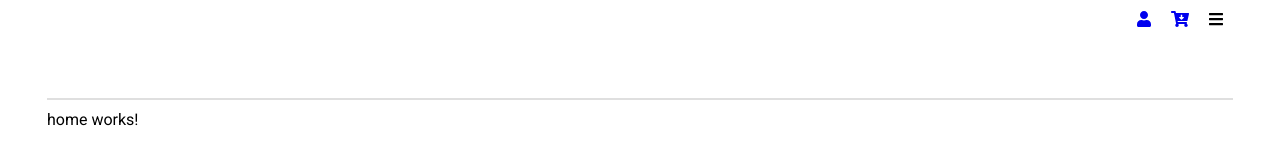
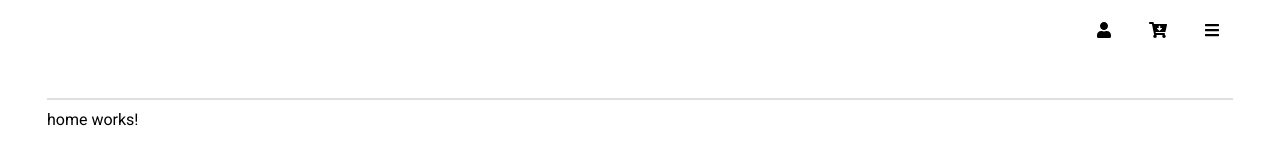
Before and after one commit to Dmitruk89/exadel-app, an Angular app: page /home in a window 1280 px wide. Shown: the top 160 px of the page. Built offline with nearby package versions, Linux system fonts and the light colour scheme.

Commit message:
refactor: navigation component with animation and without service

```diff
--- a/src/app/app-routing.module.ts
+++ b/src/app/app-routing.module.ts
@@ -5,6 +5,7 @@ import { ContactsComponent } from './pages/contacts/contacts.component';
 import { ShoppingCartComponent } from './pages/shopping-cart/shopping-cart.component';
 import { NgModule } from '@angular/core';
 import { RouterModule, Routes } from '@angular/router';
+import { BrowserAnimationsModule } from '@angular/platform-browser/animations';
 
 const routes: Routes = [
   { path: '', redirectTo: '/home', pathMatch: 'full' },
@@ -16,7 +17,7 @@ const routes: Routes = [
 ];
 
 @NgModule({
-  imports: [RouterModule.forRoot(routes)],
+  imports: [RouterModule.forRoot(routes), BrowserAnimationsModule],
   exports: [RouterModule],
 })
 export class AppRoutingModule {}
--- a/src/app/app.module.ts
+++ b/src/app/app.module.ts
@@ -10,7 +10,7 @@ import { UserPageComponent } from './pages/user-page/user-page.component';
 import { ContactsComponent } from './pages/contacts/contacts.component';
 import { HomeComponent } from './pages/home/home.component';
 import { NavigationComponent } from './components/navigation/navigation.component';
-import { faTimes } from '@fortawesome/free-solid-svg-icons';
+import { faTimes, faBars, faCartArrowDown, faUser } from '@fortawesome/free-solid-svg-icons';
 import { FontAwesomeModule, FaIconLibrary } from '@fortawesome/angular-fontawesome';
 import { ShoppingCartComponent } from './pages/shopping-cart/shopping-cart.component';
 
@@ -32,7 +32,9 @@ import { ShoppingCartComponent } from './pages/shopping-cart/shopping-cart.compo
 })
 export class AppModule {
   constructor(library: FaIconLibrary) {
-    // Add an icon to the library for convenient access in other components
     library.addIcons(faTimes);
+    library.addIcons(faBars);
+    library.addIcons(faCartArrowDown);
+    library.addIcons(faUser);
   }
 }
--- a/src/app/components/navigation/navigation.component.html
+++ b/src/app/components/navigation/navigation.component.html
@@ -1,8 +1,16 @@
 <nav>
-  <ul [ngClass]="{'visible': isNavShown}" class="navigation">
-    <li (click)="closeNav()" routerLink="/home" class="navigation__item">Home</li>
-    <li (click)="closeNav()" routerLink="/products" class="navigation__item">Products</li>
-    <li (click)="closeNav()" routerLink="/user-page" class="navigation__item">User page</li>
-    <li (click)="closeNav()" routerLink="/contacts" class="navigation__item">Contacts</li>
+  <ul [@openClose]="isVisible ? 'open' : 'closed'" (click)="hide()" class="navigation">
+    <li class="navigation__item">
+      <a routerLink="/home">Home</a>
+    </li>
+    <li class="navigation__item">
+      <a routerLink="/products">Products</a>
+    </li>
+    <li class="navigation__item">
+      <a routerLink="/user-page">User page</a>
+    </li>
+    <li class="navigation__item">
+      <a routerLink="/contacts">Contacts</a>
+    </li>
   </ul>
 </nav>
--- a/src/app/components/navigation/navigation.component.scss
+++ b/src/app/components/navigation/navigation.component.scss
@@ -1,17 +1,12 @@
 .navigation {
   position: fixed;
   top: 0;
-  left: -50vw;
   height: 100vh;
   width: 50vw;
   padding-top: 150px;
   padding-left: 20px;
   background-color: rgba(221, 221, 221, 0.63);
   transition: .5s;
-}
-
-.visible {
-  left: 0;
 }
 
 .navigation__item {
--- a/src/app/components/navigation/navigation.component.ts
+++ b/src/app/components/navigation/navigation.component.ts
@@ -1,22 +1,36 @@
-import { NavigationService } from './../../services/navigation.service';
-import { Component, OnInit } from '@angular/core';
+import { Component } from '@angular/core';
+import { trigger, state, style, animate, transition } from '@angular/animations';
 
 @Component({
   selector: 'app-navigation',
   templateUrl: './navigation.component.html',
   styleUrls: ['./navigation.component.scss'],
+  animations: [
+    trigger('openClose', [
+      transition('open <=> closed', [animate('.3s')]),
+      state(
+        'open',
+        style({
+          left: '0',
+        }),
+      ),
+      state(
+        'closed',
+        style({
+          left: '-50vw',
+        }),
+      ),
+    ]),
+  ],
 })
-export class NavigationComponent implements OnInit {
-  constructor(private navigationService: NavigationService) {}
-  isNavShown = false;
+export class NavigationComponent {
+  isVisible = false;
 
-  ngOnInit(): void {
-    this.navigationService.isNavigationShown.subscribe((data: boolean) => {
-      this.isNavShown = data;
-    });
+  hide(): void {
+    this.isVisible = false;
   }
 
-  closeNav(): void {
-    this.navigationService.isNavigationShown.next(false);
+  toggle(): void {
+    this.isVisible = !this.isVisible;
   }
 }
--- a/src/app/components/top-bar/top-bar.component.html
+++ b/src/app/components/top-bar/top-bar.component.html
@@ -1,13 +1,13 @@
 <header>
   <div class="wrapper">
     <div class="header_container">
-      <app-navigation></app-navigation>
+      <app-navigation #navigation></app-navigation>
       <div class="icon-container">
-        <a class="burger-button" (click)="closeNavigation()" routerLink="/user-page"><fa-icon [icon]="faUser"></fa-icon></a>
-        <a class="burger-button" (click)="closeNavigation()" routerLink="/shoping-cart"><fa-icon [icon]="faCartArrowDown"></fa-icon></a>
-        <a class="burger-button" (click)="toggleNavigation()">
-          <fa-icon *ngIf="!isNavShown" [icon]="faBars"></fa-icon>
-          <fa-icon *ngIf="isNavShown" [icon]="['fas', 'times']"></fa-icon>
+        <a class="header_icon" (click)="navigation.hide()" routerLink="/user-page"><fa-icon [icon]="['fas', 'user']"></fa-icon></a>
+        <a class="header_icon" (click)="navigation.hide()" routerLink="/shoping-cart"><fa-icon [icon]="['fas', 'cart-arrow-down']"></fa-icon></a>
+        <a class="header_icon" (click)="navigation.toggle()">
+          <fa-icon *ngIf="!navigation.isVisible" [icon]="['fas', 'bars']"></fa-icon>
+          <fa-icon *ngIf="navigation.isVisible" [icon]="['fas', 'times']"></fa-icon>
         </a>
       </div>
     </div>
--- a/src/app/components/top-bar/top-bar.component.scss
+++ b/src/app/components/top-bar/top-bar.component.scss
@@ -12,12 +12,28 @@ header {
 }
 
 .icon-container {
+  width: 150px;
+  display: flex;
+  justify-content: space-between;
   float: right;
 }
 
-.burger-button {
-  cursor: pointer;
-  margin: 10px;
+.header_icon {
+  width: 42px;
+  height: 42px;
+  text-align: center;
+  border-radius: 50%;
+  transition: .3s;
+
+  &:hover {
+    cursor: pointer;
+    background-color: $alt-color;
+  }
+
+  fa-icon {
+    position:relative;
+    top: calc(50% - 10px);
+  }
 }
 
 .visible {
--- a/src/app/components/top-bar/top-bar.component.ts
+++ b/src/app/components/top-bar/top-bar.component.ts
@@ -1,31 +1,11 @@
 import { Component, OnInit } from '@angular/core';
-import { NavigationService } from 'src/app/services/navigation.service';
-import { faCartArrowDown, faBars, faUser } from '@fortawesome/free-solid-svg-icons';
 @Component({
   selector: 'app-top-bar',
   templateUrl: './top-bar.component.html',
   styleUrls: ['./top-bar.component.scss'],
 })
 export class TopBarComponent implements OnInit {
-  constructor(private navigationService: NavigationService) {}
-  isNavShown = false;
-  faCartArrowDown = faCartArrowDown;
-  faBars = faBars;
-  faUser = faUser;
-
   ngOnInit(): void {
-    this.navigationService.isNavigationShown.subscribe((data: boolean) => {
-      this.isNavShown = data;
-    });
-  }
-
-  closeNavigation(): void {
-    if (this.isNavShown) {
-      this.navigationService.isNavigationShown.next(false);
-    }
-  }
-
-  toggleNavigation(): void {
-    this.navigationService.isNavigationShown.next(!this.isNavShown);
+    console.log('top-bar is here!');
   }
 }
--- a/src/styles.scss
+++ b/src/styles.scss
@@ -16,6 +16,9 @@ li {
 }
 
 a {
+  text-decoration: none;
+  color: $font-color;
+
   &:visited {
     color: $font-color;
   }
```
